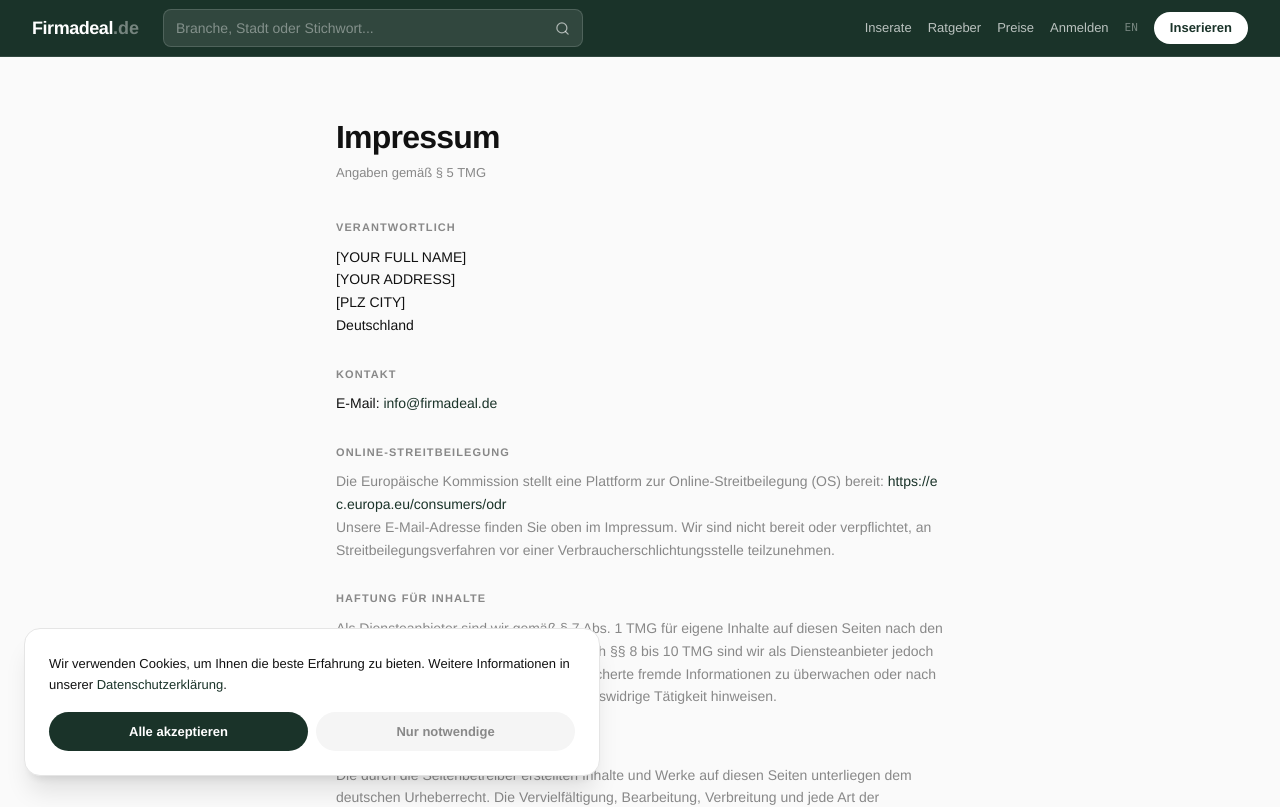
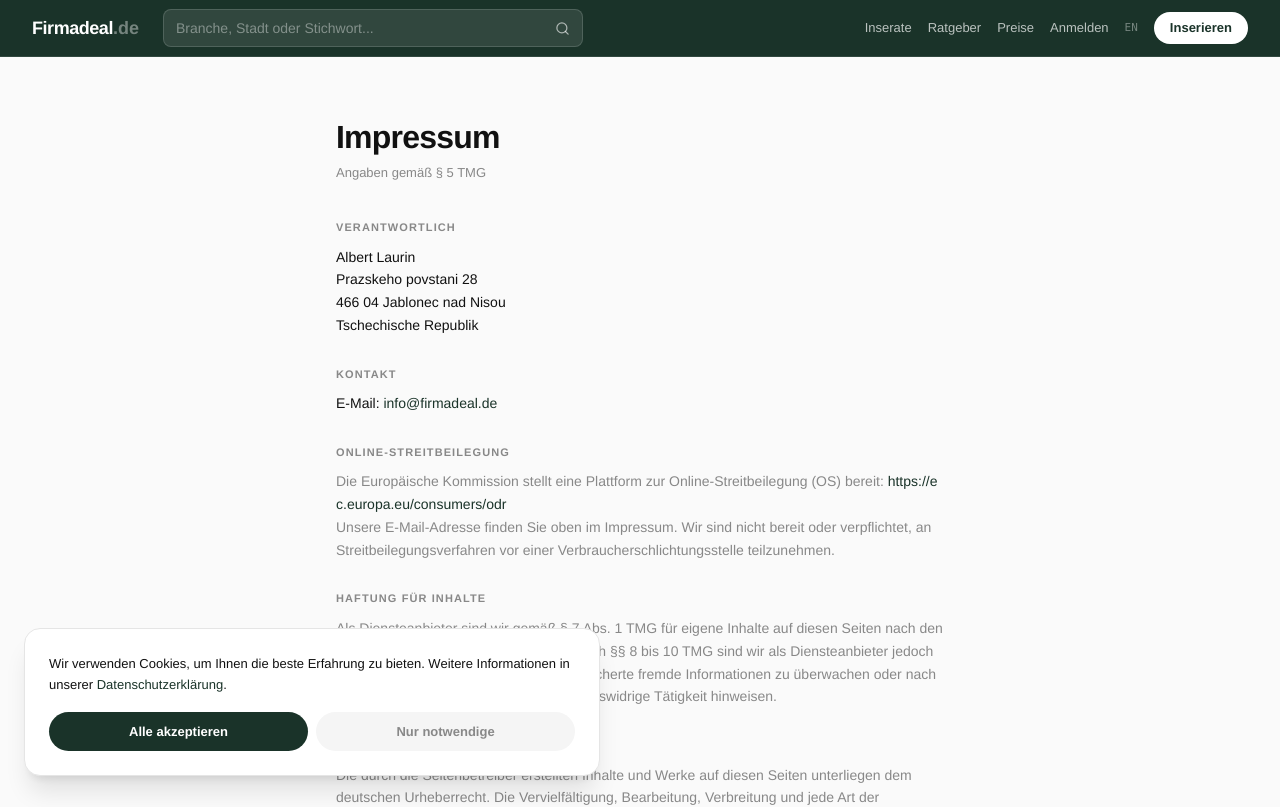
Before and after one commit to vcelkamarvin/Firmadeal, a Next.js app: page /impressum in a window 1280 px wide. Shown: the top 807 px of the page. Built offline with nearby package versions, Linux system fonts and the light colour scheme.

Commit message:
Update Impressum with real contact details

```diff
--- a/src/app/impressum/page.tsx
+++ b/src/app/impressum/page.tsx
@@ -23,10 +23,10 @@
               Verantwortlich
             </h2>
             <p>
-              [YOUR FULL NAME]<br />
-              [YOUR ADDRESS]<br />
-              [PLZ CITY]<br />
-              Deutschland
+              Albert Laurin<br />
+              Prazskeho povstani 28<br />
+              466 04 Jablonec nad Nisou<br />
+              Tschechische Republik
             </p>
           </section>
 
```
